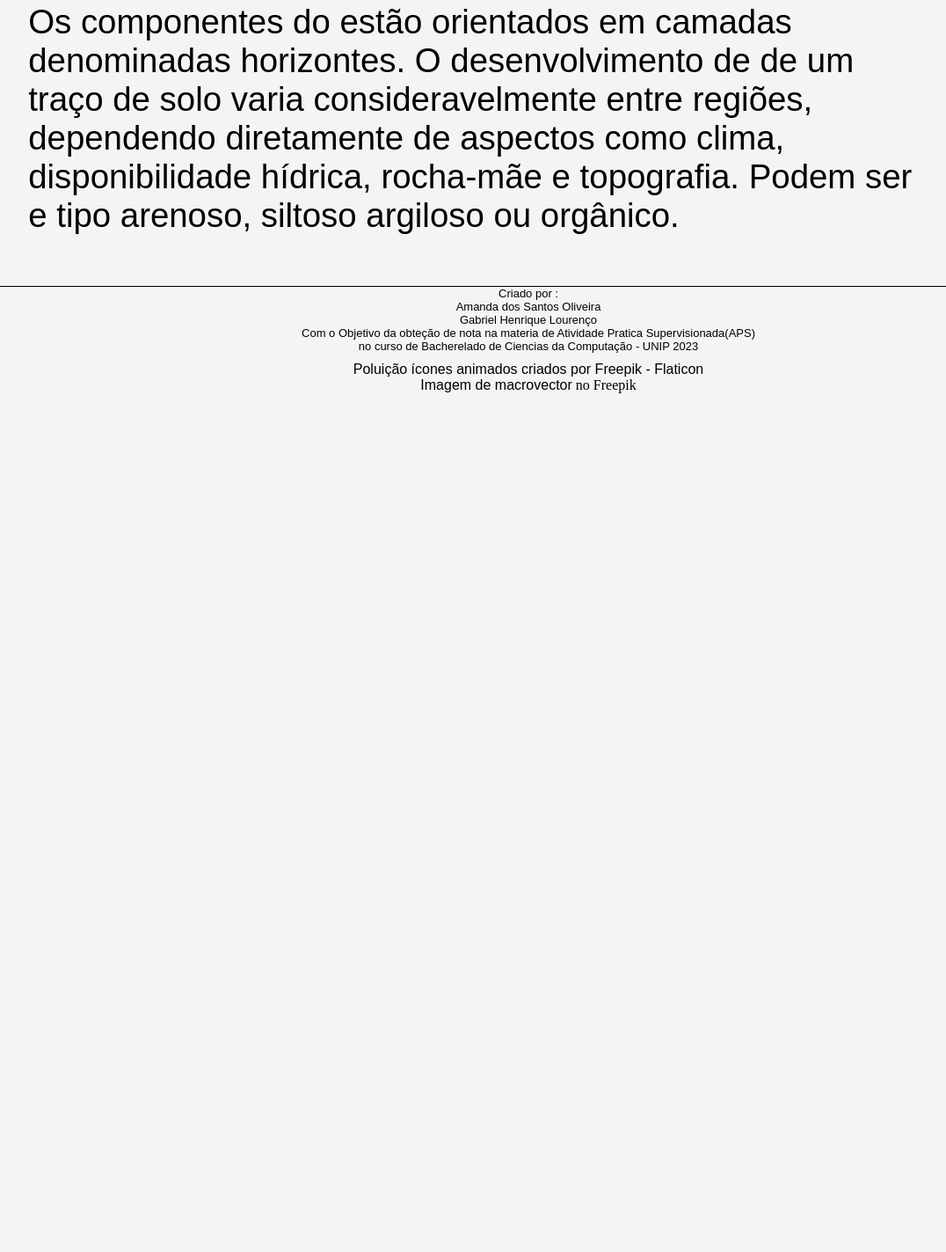
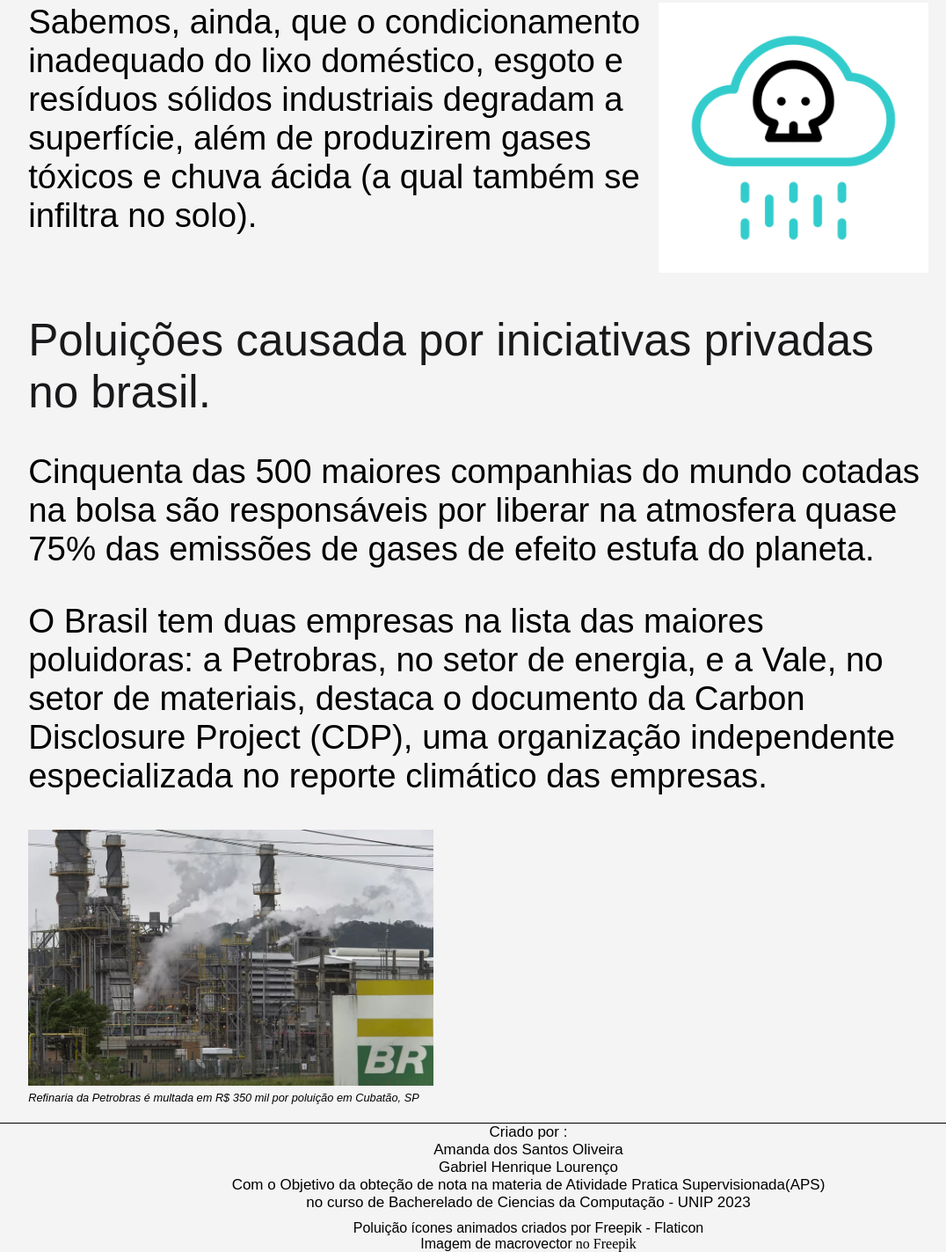
Before and after one commit to Saito-San014/aps-poluicao-do-solo, a website: page src/public/causa.html in a window 1280 px wide. Shown: the part 837-2260 px from the top of the page at 88% size, without its empty margins (39-1115 px from the left). Before the commit the page ends 1284 px from the top, so only its background shows below. Drawn offline with nearby package versions, Linux system fonts and the light colour scheme.

Commit message:
falando mal da petr4

```diff
--- a/src/public/causa.html
+++ b/src/public/causa.html
@@ -21,7 +21,7 @@
     <div id="containerTexto">
         <div id="texto">
             <div id="texto">
-                <h1>Principais causas</h1>
+                <h1>Principais causas.</h1>
                 <div id="image_grid">
                     <img class="image_grid" src="image/derramamento-de-oleo.gif" alt="Industria produzindo fumaça">
                     <img class="image_grid" src="image/lixo.gif" alt="Industria produzindo fumaça">
@@ -32,27 +32,28 @@
                     componentes eletrônicos, tintas, gasolina, diesel e óleos automotivos, bem como fluídos
                     hidráulicos, hidrocarbonetos e o chumbo são os principais agentes poluidores do solo.
                 </p>
-
-
-
-
-
-
-
-
-
-
-
-
-
-
-
+                <img class="image_float" src="image/chuva-acida.gif" alt="Chuva ácida">
                 <p>
-                    Os componentes do estão orientados em camadas denominadas horizontes.
-                    O desenvolvimento de de um traço de solo varia consideravelmente entre regiões,
-                    dependendo diretamente de aspectos como clima, disponibilidade hídrica, rocha-mãe e topografia.
-                    Podem ser e tipo arenoso, siltoso argiloso ou orgânico.
+                    Sabemos, ainda, que o condicionamento inadequado do lixo doméstico, esgoto e resíduos sólidos
+                    industriais degradam a superfície, além de produzirem gases tóxicos e chuva ácida (a qual também se
+                    infiltra no solo).
                 </p>
+                <br />
+                <h1>Poluições causada por iniciativas privadas no brasil.</h1>
+                <p>
+                    Cinquenta das 500 maiores companhias do mundo cotadas na bolsa são responsáveis por liberar na
+                    atmosfera quase 75% das emissões de gases de efeito estufa do planeta.
+                </p>
+                <p>
+                    O Brasil tem duas empresas na lista das maiores poluidoras: a Petrobras, no setor de energia, e a
+                    Vale, no setor de materiais, destaca o documento da Carbon Disclosure Project (CDP), uma organização
+                    independente especializada no reporte climático das empresas.
+                </p>
+                <a class="link_texto"
+                    href="https://g1.globo.com/sp/santos-regiao/noticia/refinaria-da-petrobras-e-multada-em-r-350-mil-por-poluicao-em-cubatao-sp.ghtml">
+                    <img class="image_above" src="image/petrobras.webp" alt="Petrobras em Cubatão">
+                    <br/>
+                    Refinaria da Petrobras é multada em R$ 350 mil por poluição em Cubatão, SP</a>
 
             </div>
         </div>
--- a/src/public/estilo/estiloRodape.css
+++ b/src/public/estilo/estiloRodape.css
@@ -14,7 +14,7 @@
   }
   #criado_por{
     color: black;
-    font: 13px Arial;
+    font: 17px Arial;
     text-align: center;
   }
   #referencia{
@@ -26,3 +26,6 @@
     font: 16px Arial;
     text-decoration: none;
   }
+  footer a:hover{
+    color: #087CFA;
+  }
--- a/src/public/estilo/estiloTexto.css
+++ b/src/public/estilo/estiloTexto.css
@@ -33,7 +33,24 @@
     background-color: #FFF;
     width: fit-content;
 }
-
+.image_float{
+    float: right;
+    width: 30%;
+    height: auto;
+}
+.link_texto{
+    text-decoration: none;
+    color: black;
+    font: italic 15px Arial;
+    font-size: 1vw;
+}
+.link_texto:hover{
+    color: blue;
+}
+.image_above{
+    width: 45%;
+    height: auto;
+}
 @media screen and (min-device-width: 350px){
     .image_grid{
         margin: 0 5px;
```
Also changed, not shown: src/public/image/chuva-acida.gif (added), src/public/image/chuva-acida.png (added), src/public/image/petrobras.webp (added).
